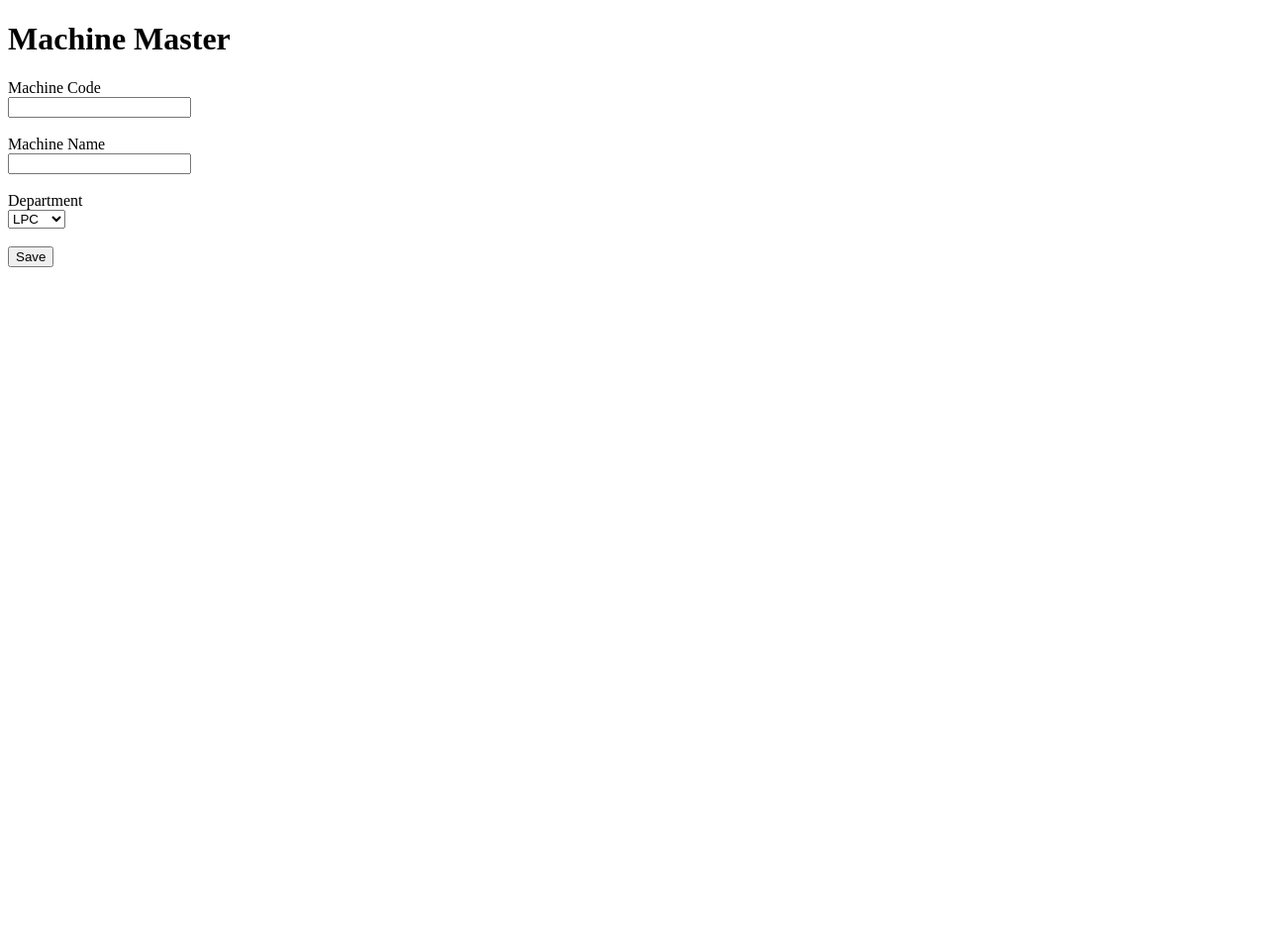
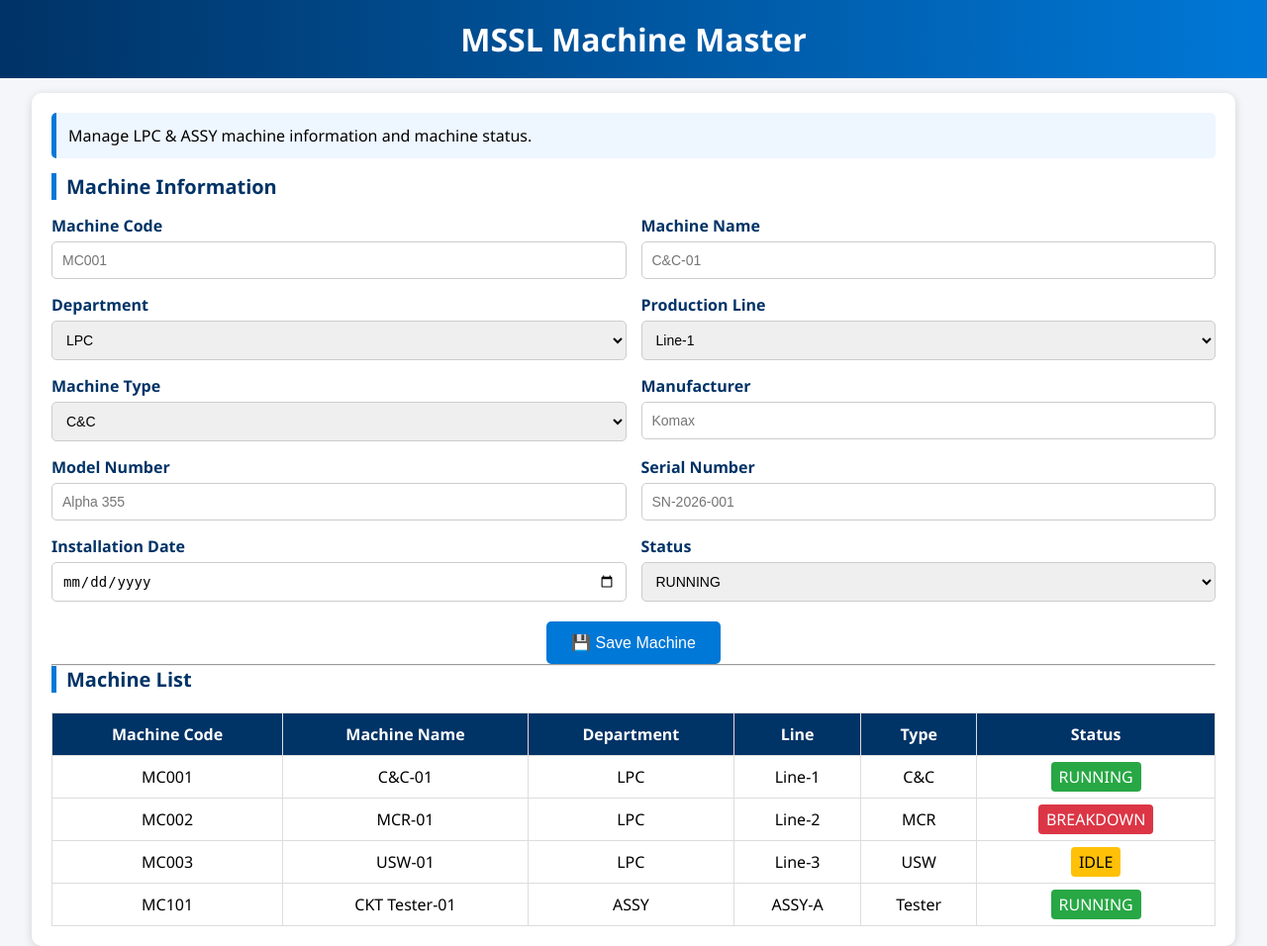
Before and after one commit to ranveersinghmssl1-source/MSSL-Maintenance-System, a Flask app: page /machine_master in a window 1280 px wide. Shown: the whole page at 99% size. Before the commit the page ends 270 px from the top, so only its background shows below. Run offline with Flask 3, Linux system fonts and the light colour scheme.

Commit message:
Update machine_master.html

```diff
--- a/templates/machine_master.html
+++ b/templates/machine_master.html
@@ -1,40 +1,335 @@
 <!DOCTYPE html>
 <html>
 <head>
-    <title>Machine Master</title>
+<title>MSSL Machine Master</title>
+
+<style>
+
+*{
+margin:0;
+padding:0;
+box-sizing:border-box;
+}
+
+body{
+font-family:'Segoe UI',sans-serif;
+background:#f4f6f9;
+}
+
+.header{
+background:linear-gradient(90deg,#003366,#0078d7);
+color:white;
+padding:18px;
+text-align:center;
+}
+
+.container{
+width:95%;
+margin:auto;
+margin-top:15px;
+background:white;
+padding:20px;
+border-radius:10px;
+box-shadow:0 2px 10px rgba(0,0,0,.15);
+}
+
+.section-title{
+font-size:20px;
+margin-bottom:15px;
+color:#003366;
+border-left:5px solid #0078d7;
+padding-left:10px;
+}
+
+.row{
+display:grid;
+grid-template-columns:1fr 1fr;
+gap:15px;
+margin-bottom:15px;
+}
+
+.field label{
+display:block;
+font-weight:bold;
+margin-bottom:5px;
+color:#003366;
+}
+
+input,
+select{
+width:100%;
+padding:10px;
+border:1px solid #ccc;
+border-radius:5px;
+font-size:14px;
+}
+
+button{
+background:#0078d7;
+color:white;
+border:none;
+padding:12px 25px;
+border-radius:5px;
+cursor:pointer;
+font-size:16px;
+}
+
+button:hover{
+background:#005ea6;
+}
+
+.button-area{
+text-align:center;
+margin-top:20px;
+}
+
+.info-card{
+background:#eef6ff;
+padding:12px;
+border-left:5px solid #0078d7;
+border-radius:5px;
+margin-bottom:15px;
+}
+
+table{
+width:100%;
+border-collapse:collapse;
+margin-top:20px;
+}
+
+th{
+background:#003366;
+color:white;
+}
+
+th,td{
+padding:10px;
+border:1px solid #ddd;
+text-align:center;
+}
+
+.running{
+background:#28a745;
+color:white;
+padding:4px 8px;
+border-radius:4px;
+}
+
+.breakdown{
+background:#dc3545;
+color:white;
+padding:4px 8px;
+border-radius:4px;
+}
+
+.idle{
+background:#ffc107;
+color:black;
+padding:4px 8px;
+border-radius:4px;
+}
+
+</style>
+
 </head>
+
 <body>
 
-<h1>Machine Master</h1>
+<div class="header">
+<h1>MSSL Machine Master</h1>
+</div>
+
+<div class="container">
+
+<div class="info-card">
+Manage LPC & ASSY machine information and machine status.
+</div>
+
+<h2 class="section-title">
+Machine Information
+</h2>
 
 <form>
 
-<label>Machine Code</label><br>
-<input type="text" name="machine_code">
+<div class="row">
 
-<br><br>
+<div class="field">
+<label>Machine Code</label>
+<input type="text" placeholder="MC001">
+</div>
 
-<label>Machine Name</label><br>
-<input type="text" name="machine_name">
+<div class="field">
+<label>Machine Name</label>
+<input type="text" placeholder="C&C-01">
+</div>
 
-<br><br>
+</div>
 
-<label>Department</label><br>
+<div class="row">
 
-<select name="department">
+<div class="field">
+<label>Department</label>
 
+<select>
 <option>LPC</option>
 <option>ASSY</option>
-
 </select>
 
-<br><br>
+</div>
 
+<div class="field">
+<label>Production Line</label>
+
+<select>
+<option>Line-1</option>
+<option>Line-2</option>
+<option>Line-3</option>
+<option>ASSY-A</option>
+<option>ASSY-B</option>
+</select>
+
+</div>
+
+</div>
+
+<div class="row">
+
+<div class="field">
+<label>Machine Type</label>
+
+<select>
+<option>C&C</option>
+<option>MCR</option>
+<option>USW</option>
+<option>KAPPA</option>
+<option>Cable Cutting</option>
+<option>CKT Tester</option>
+<option>Conveyor</option>
+</select>
+
+</div>
+
+<div class="field">
+<label>Manufacturer</label>
+<input type="text" placeholder="Komax">
+</div>
+
+</div>
+
+<div class="row">
+
+<div class="field">
+<label>Model Number</label>
+<input type="text" placeholder="Alpha 355">
+</div>
+
+<div class="field">
+<label>Serial Number</label>
+<input type="text" placeholder="SN-2026-001">
+</div>
+
+</div>
+
+<div class="row">
+
+<div class="field">
+<label>Installation Date</label>
+<input type="date">
+</div>
+
+<div class="field">
+<label>Status</label>
+
+<select>
+<option>RUNNING</option>
+<option>BREAKDOWN</option>
+<option>IDLE</option>
+</select>
+
+</div>
+
+</div>
+
+<div class="button-area">
 <button type="submit">
-Save
+💾 Save Machine
 </button>
+</div>
 
 </form>
 
+<hr>
+
+<h2 class="section-title">
+Machine List
+</h2>
+
+<table>
+
+<tr>
+<th>Machine Code</th>
+<th>Machine Name</th>
+<th>Department</th>
+<th>Line</th>
+<th>Type</th>
+<th>Status</th>
+</tr>
+
+<tr>
+<td>MC001</td>
+<td>C&C-01</td>
+<td>LPC</td>
+<td>Line-1</td>
+<td>C&C</td>
+<td>
+<span class="running">
+RUNNING
+</span>
+</td>
+</tr>
+
+<tr>
+<td>MC002</td>
+<td>MCR-01</td>
+<td>LPC</td>
+<td>Line-2</td>
+<td>MCR</td>
+<td>
+<span class="breakdown">
+BREAKDOWN
+</span>
+</td>
+</tr>
+
+<tr>
+<td>MC003</td>
+<td>USW-01</td>
+<td>LPC</td>
+<td>Line-3</td>
+<td>USW</td>
+<td>
+<span class="idle">
+IDLE
+</span>
+</td>
+</tr>
+
+<tr>
+<td>MC101</td>
+<td>CKT Tester-01</td>
+<td>ASSY</td>
+<td>ASSY-A</td>
+<td>Tester</td>
+<td>
+<span class="running">
+RUNNING
+</span>
+</td>
+</tr>
+
+</table>
+
+</div>
+
 </body>
 </html>
```
